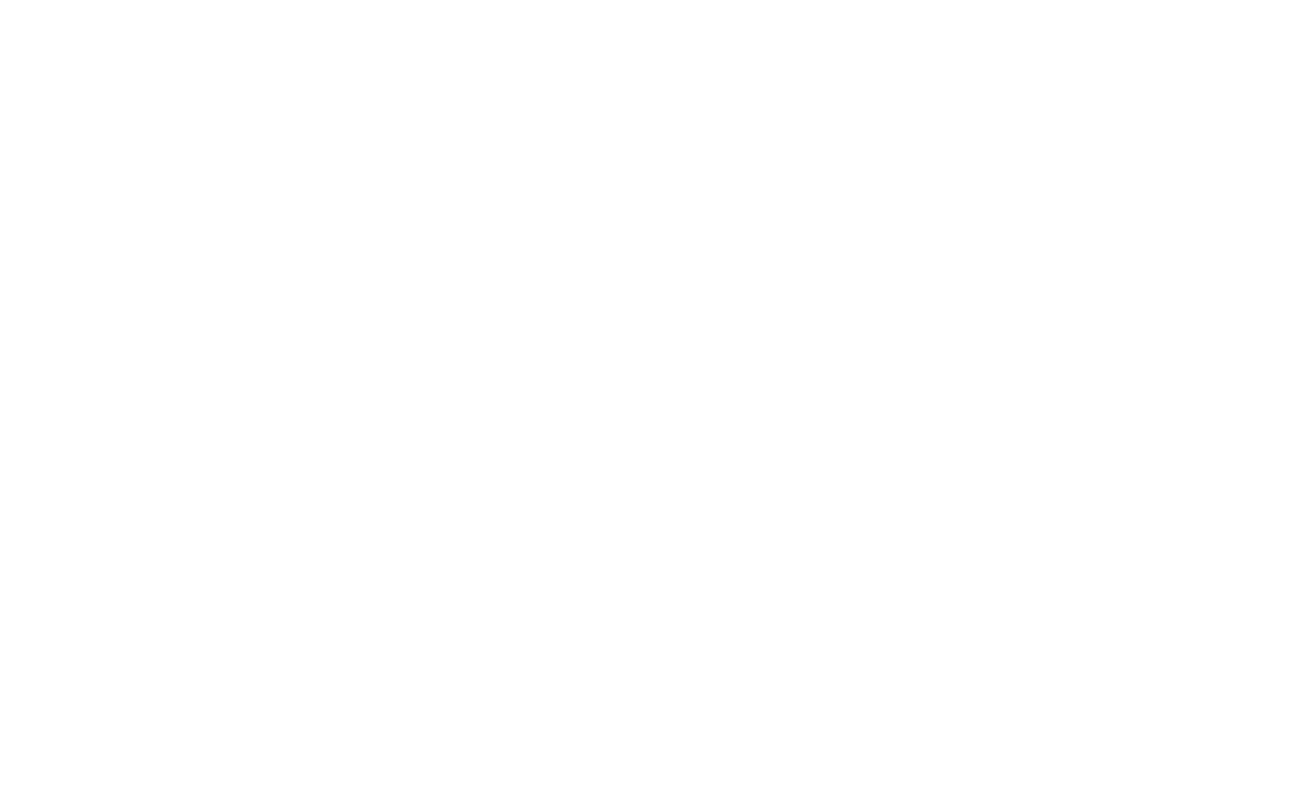
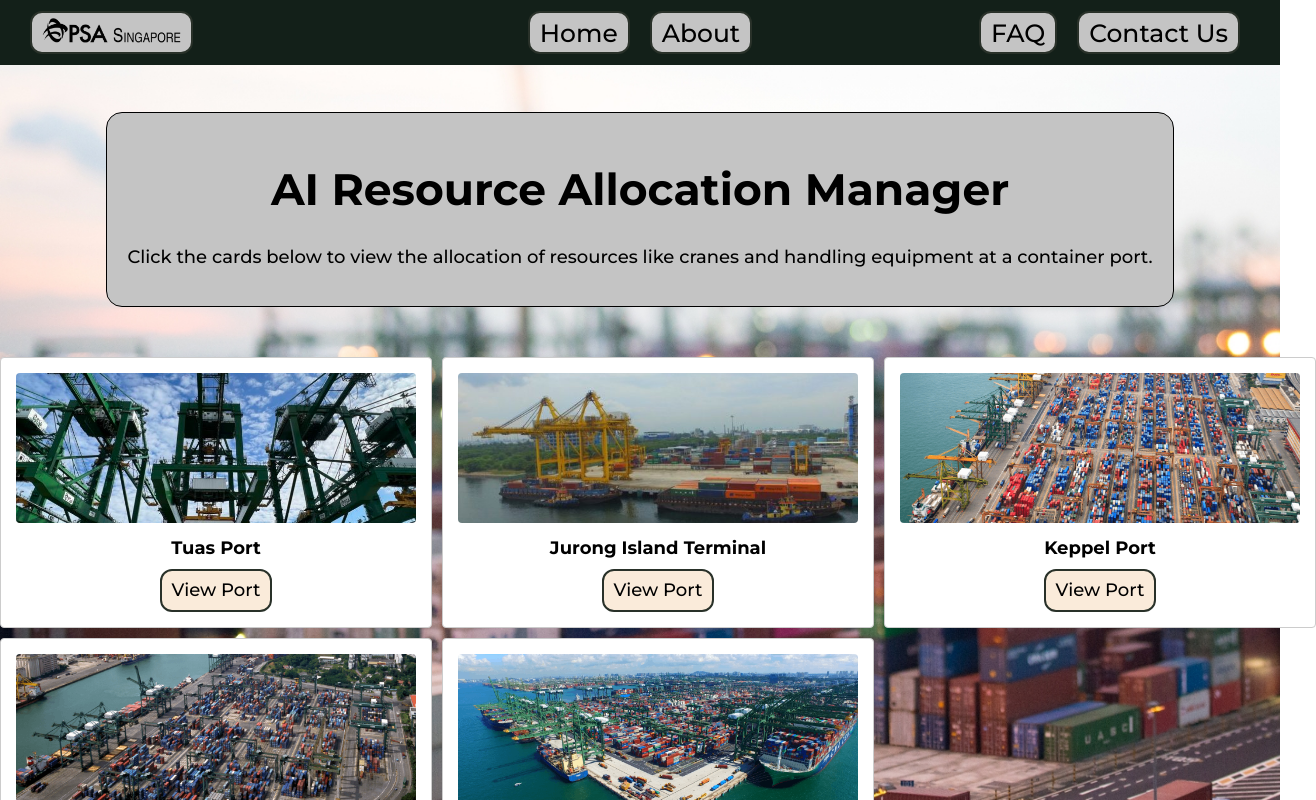
Before and after one commit to alexusljf/PSA-Code-Sprint-2023, a React (Create React App) app: page / in a window 1280 px wide. Before the commit this address had no page. Shown: the top 800 px of the page, 1316 px wide, since content can reach past the window. Built offline with nearby package versions, Linux system fonts and the light colour scheme.

Commit message:
react router finally works 🙏

```diff
--- a/src/App.js
+++ b/src/App.js
@@ -1,5 +1,5 @@
 import React from 'react';
-import { BrowserRouter, Route, Routes } from 'react-router-dom';
+import { Routes, Route } from 'react-router-dom'; // Use Routes instead of BrowserRouter
 import Home from './screens/Home/Home';
 import About from './screens/About/About';
 import PortPage from './screens/Ports/PortPage';
@@ -9,17 +9,14 @@
 function App() {
   return (
     <div className='App'>
-        <BrowserRouter>
-                <Routes>
-                  <Route path="/PSA-Code-Sprint-2023/" element={<Home/>} />
-                  <Route path="/PSA-Code-Sprint-2023/about" element={<About/>} />
-                  <Route path="/PSA-Code-Sprint-2023/port/:portName" element={<PortPage />} />
-                  <Route path="/PSA-Code-Sprint-2023/faq" element={<FAQ/>} />
-                  <Route path="/PSA-Code-Sprint-2023/contact" element={<Contact/>} />
-                </Routes>
-            </BrowserRouter>
+      <Routes>
+        <Route path="/" element={<Home />} />
+        <Route path="/about" element={<About />} />
+        <Route path="/port/:portName" element={<PortPage />} />
+        <Route path="/faq" element={<FAQ />} />
+        <Route path="/contact" element={<Contact />} />
+      </Routes>
     </div>
-
   );
 }
 
--- a/src/components/Header/Header.css
+++ b/src/components/Header/Header.css
@@ -6,12 +6,12 @@
     background-color: rgb(196, 196, 196);
     color: #000000;
     border-color: #293129;
+    border-radius: 12px;
     border-style: solid;
     padding-left: 10px;
     padding-right: 10px;
     padding-top: 5px;
     padding-bottom: 5px;
-    border-radius: 12px;
     font-family: 'Montserrat', sans-serif;
     transition: 0.2s;
 }
--- a/src/components/Header/Header.jsx
+++ b/src/components/Header/Header.jsx
@@ -1,48 +1,44 @@
 import React from "react";
-import { FontAwesomeIcon } from '@fortawesome/react-fontawesome';
-import { faLinkedin, faSquareGithub } from '@fortawesome/free-brands-svg-icons'
-import { faEnvelope } from '@fortawesome/free-solid-svg-icons'
+import { Link } from 'react-router-dom'; // Import the Link component
 import './Header.css';
 import PSAlogo from './psa-singapore-logo-copy.webp';
 
 const Header = () => {
-
-    return(
-        <>
-        <div className = "topBar">
+    return (
+        <div className="topBar">
             <div className='leftSection'>
-            <a href = "https://www.singaporepsa.com/" target="_blank">
-                    <button className = "homeButton">
-                    <img src = {PSAlogo} alt = "PSA Logo Transparent" className='PSALogo'/>
+                <Link to="https://www.singaporepsa.com/" target="_blank">
+                    <button className="homeButton">
+                        <img src={PSAlogo} alt="PSA Logo Transparent" className='PSALogo' />
                     </button>
-            </a>
+                </Link>
             </div>
             <div className="middleSection">
-            <a href = "/PSA-Code-Sprint-2023/">
-                    <button className = "middleButton">
+                <Link to="/">
+                    <button className="middleButton">
                         Home
                     </button>
-            </a>
-            <a href = "/PSA-Code-Sprint-2023/about">
-                    <button className = "middleButton">
+                </Link>
+                <Link to="/about">
+                    <button className="middleButton">
                         About
                     </button>
-            </a>
+                </Link>
             </div>
             <div className="rightSection">
-                <a href = "/PSA-Code-Sprint-2023/faq">
-                        <button className = "middleButton">
+                <Link to="/faq">
+                    <button className="middleButton">
                         FAQ
                     </button>
-                </a>
-                <a href = "/PSA-Code-Sprint-2023/contact">
-                        <button className = "middleButton">
+                </Link>
+                <Link to="/contact">
+                    <button className="middleButton">
                         Contact Us
                     </button>
-                </a>
+                </Link>
             </div>
         </div>
-        </>
     )
 }
+
 export default Header;
--- a/src/index.js
+++ b/src/index.js
@@ -1,17 +1,12 @@
 import React from 'react';
-import ReactDOM from 'react-dom/client';
+import ReactDOM from 'react-dom';
+import { HashRouter } from 'react-router-dom'; // Import HashRouter
+import App from './App';
 import './index.css';
-import App from './App';
-import reportWebVitals from './reportWebVitals';
 
-const root = ReactDOM.createRoot(document.getElementById('root'));
-root.render(
-  <React.StrictMode>
+ReactDOM.render(
+  <HashRouter>
     <App />
-  </React.StrictMode>
+  </HashRouter>,
+  document.getElementById('root')
 );
-
-// If you want to start measuring performance in your app, pass a function
-// to log results (for example: reportWebVitals(console.log))
-// or send to an analytics endpoint. Learn more: https://bit.ly/CRA-vitals
-reportWebVitals();
--- a/src/screens/About/About.css
+++ b/src/screens/About/About.css
@@ -2,11 +2,11 @@
 .AboutText {
   background-color: rgb(196, 196, 196);
   font-family: 'Montserrat', sans-serif;
-  margin: 0 auto; /* Set left and right margins to 'auto' */
+  margin: 0 auto;
   padding: 20px;
-  display: block; /* Block-level element */
-  max-width: 1100px; /* Set the maximum width as desired */
-  text-align: center; /* Horizontally center text within the div */
+  display: block;
+  max-width: 1100px;
+  text-align: center;
   border-radius: 16px;
   border: 1px black solid;
 }
--- a/src/screens/Contact/Contact.css
+++ b/src/screens/Contact/Contact.css
@@ -4,34 +4,31 @@
   background-image: url('../Home/bn-home-2.jpg');
   height: 86vh;
 }
-/* Center the ContactText div vertically and horizontally */
 .ContactText {
   background-color: rgb(196, 196, 196);
   font-family: 'Montserrat', sans-serif;
-  margin: 0 auto; /* Set left and right margins to 'auto' */
+  margin: 0 auto;
   padding: 20px;
-  display: block; /* Block-level element */
-  width: fit-content; /* Set the width to the content width */
-  text-align: center; /* Horizontally center text within the div */
+  display: block;
+  width: fit-content;
+  text-align: center;
   border-radius: 16px;
   border: 1px black solid;
   text-align: center;
-  max-width: 800px; /* Limit the width of the ContactText */
-  margin: 0 auto; /* Center horizontally */
+  max-width: 800px;
+  margin: 0 auto;
 }
 
-/* Style the contact form */
 .ContactForm {
   border-radius: 16px;
   border: 1px black solid;
   background-color: rgb(196, 196, 196);
   padding: 20px;
   border-radius: 8px;
-  max-width: 600px; /* Limit the width of the form */
-  margin: 20px auto; /* Center horizontally */
+  max-width: 600px;
+  margin: 20px auto;
 }
 
-/* Style form fields and labels */
 .FormField {
   margin-bottom: 15px;
 }
@@ -42,9 +39,7 @@
   padding-bottom: 5px;
 }
 
-input[type="text"],
-input[type="email"],
-textarea {
+input[type="text"], input[type="email"], textarea {
   background-color: rgba(255, 255, 255, 0.568);
   width: 580px;
   padding: 10px;
@@ -53,7 +48,6 @@
   resize: none;
 }
 
-/* Style the submit button */
 .SubmitButton {
   text-align: center;
 }
--- a/src/screens/Home/Home.css
+++ b/src/screens/Home/Home.css
@@ -1,60 +1,59 @@
 .HomeText {
   background-color: rgb(196, 196, 196);
   font-family: 'Montserrat', sans-serif;
-    margin: 0 auto; /* Set left and right margins to 'auto' */
+  margin: 0 auto;
   padding: 20px;
-    display: block; /* Block-level element */
-    width: fit-content; /* Set the width to the content width */
-    text-align: center; /* Horizontally center text within the div */
+  display: block;
+  width: fit-content;
+  text-align: center;
   border-radius: 16px;
   border: 1px black solid;
   margin-bottom: 50px;
 }
+
 .HomeText h1{
   font-size: 44px;
 }
+
 .HomeText p{
   font-size: 18px;
 }
+
 .Home{
   padding-top: 14vh;
   background-size: cover;
   background-image: url('./bn-home-1.jpg');
   padding-bottom: 20px;
 }
-/* Styles for the ButtonContainer using CSS Grid */
+
 .ButtonContainer {
   display: grid;
-  grid-template-columns: repeat(3, 1fr); /* Adjust the column width as needed */
-  gap: 10px; /* Reduce the gap between items */
+  grid-template-columns: repeat(3, 1fr);
+  gap: 10px;
   justify-items: center;
 }
 
-/* Styles for the portCard */
 .portCard {
   background-color: #fff;
   border: 1px solid #ccc;
   border-radius: 4px;
   text-align: center;
   padding: 15px;
-  width: 400px; /* Set a specific width for all cards */
+  width: 400px;
 }
 
-/* Styles for the portImage */
 .portImage {
-  width: 100%; /* Make all images the same width */
-  height: 150px; /* Set a specific height for all images */
-  object-fit: cover; /* Crop and center the image */
-  border-radius: 4px; /* Add border-radius for a rounded look */
+  width: 100%;
+  height: 150px;
+  object-fit: cover;
+  border-radius: 4px;
 }
 
-/* Styles for the portName */
 .portName {
-  font-size: 18px; /* Adjust the font size as needed */
-  margin: 10px 0; /* Add spacing above and below the name */
+  font-size: 18px;
+  margin: 10px 0;
 }
 
-/* Styles for the portButton */
 .portButton {
   cursor: pointer;
   height: 43px;
@@ -78,10 +77,9 @@
   color: #000000;
 }
 
-/* Center the button within the portCard */
 .portCardLink {
   display: flex;
   flex-direction: column;
   align-items: center;
-  text-decoration: none; /* Remove underlines from links */
+  text-decoration: none;
 }
--- a/src/screens/Home/Home.jsx
+++ b/src/screens/Home/Home.jsx
@@ -1,4 +1,6 @@
 import './Home.css';
+import React from 'react';
+import { Link } from 'react-router-dom'; // Import the Link component
 import Header from '../../components/Header/Header';
 import tuasPortImg from './tuas_port.jpg';
 import braniPortImg from './Brani-Terminal.png';
@@ -18,37 +20,37 @@
         <div className="portCard">
           <img src={tuasPortImg} alt="Tuas Port" className="portImage" />
           <h3 className="portName">Tuas Port</h3>
-          <a href="/PSA-Code-Sprint-2023/port/tuas" className="portCardLink">
+          <Link to="/port/tuas" className="portCardLink">
             <button className="portButton">View Port</button>
-          </a>
+          </Link>
         </div>
         <div className="portCard">
           <img src={jurongIslandImg} alt="Jurong Island Terminal" className="portImage" />
           <h3 className="portName">Jurong Island Terminal</h3>
-          <a href="/PSA-Code-Sprint-2023/port/jurongisland" className="portCardLink">
+          <Link to="/port/jurongisland" className="portCardLink">
             <button className="portButton">View Port</button>
-          </a>
+          </Link>
         </div>
         <div className="portCard">
           <img src={keppelImg} alt="Keppel Port" className="portImage" />
           <h3 className="portName">Keppel Port</h3>
-          <a href="/PSA-Code-Sprint-2023/port/keppel" className="portCardLink">
+          <Link to="/port/keppel" className="portCardLink">
             <button className="portButton">View Port</button>
-          </a>
+          </Link>
         </div>
         <div className="portCard">
           <img src={braniPortImg} alt="Brani Port" className="portImage" />
           <h3 className="portName">Brani Port</h3>
-          <a href="/PSA-Code-Sprint-2023/port/brani" className="portCardLink">
+          <Link to="/port/brani" className="portCardLink">
             <button className="portButton">View Port</button>
-          </a>
+          </Link>
         </div>
         <div className="portCard">
           <img src={pasirPangjangImg} alt="Pasir Panjang Port" className="portImage" />
           <h3 className="portName">Pasir Panjang Port</h3>
-          <a href="/PSA-Code-Sprint-2023/port/pasirpanjang" className="portCardLink">
+          <Link to="/port/pasirpanjang" className="portCardLink">
             <button className="portButton">View Port</button>
-          </a>
+          </Link>
         </div>
       </div>
     </div>
```
Also changed, not shown: src/screens/FAQ/FAQ.css (+6 -55 lines), src/screens/Ports/ResourceAllocation.css (+24 -19 lines). Lines whose indentation alone changed are shown as unchanged.
